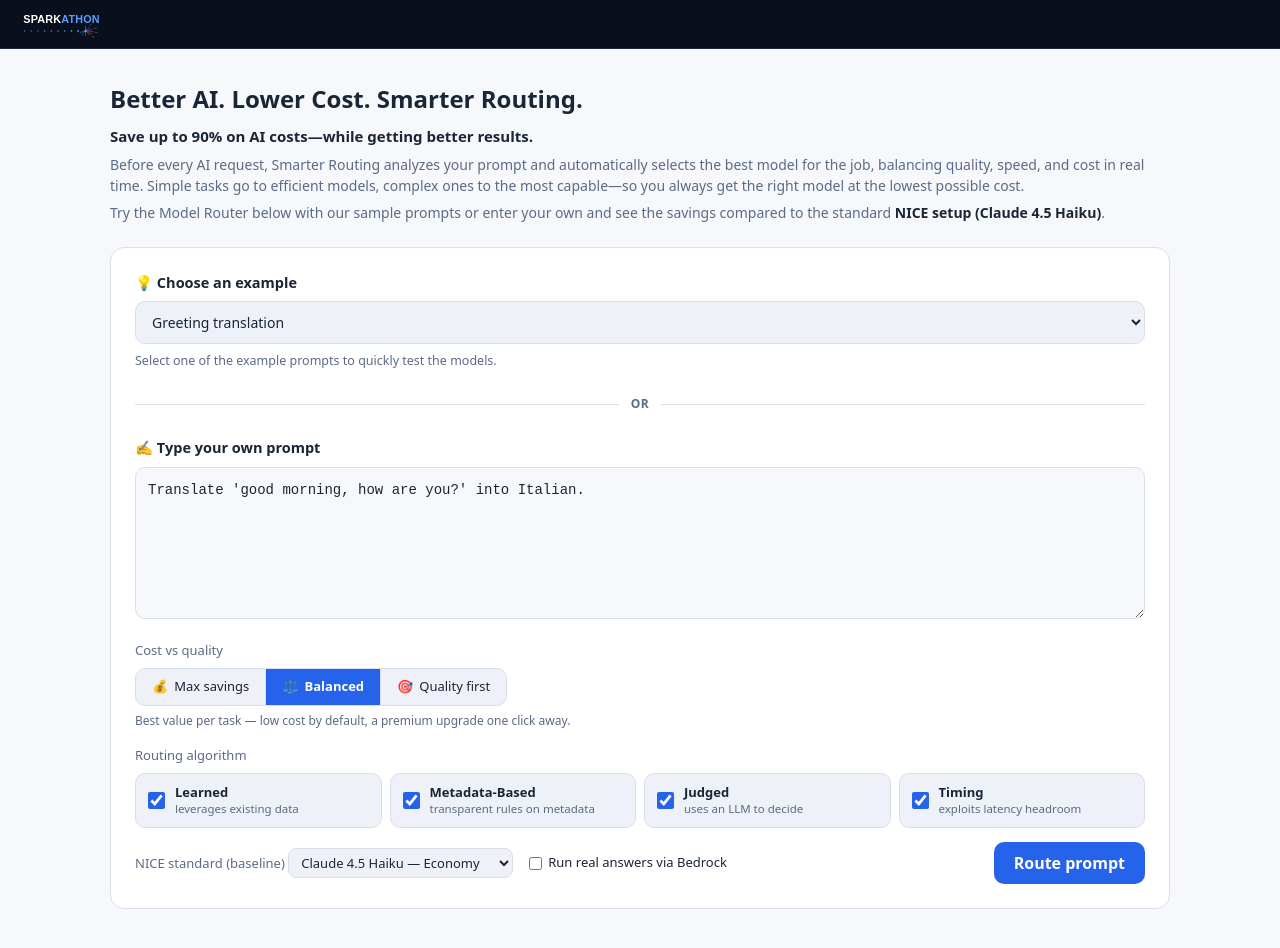
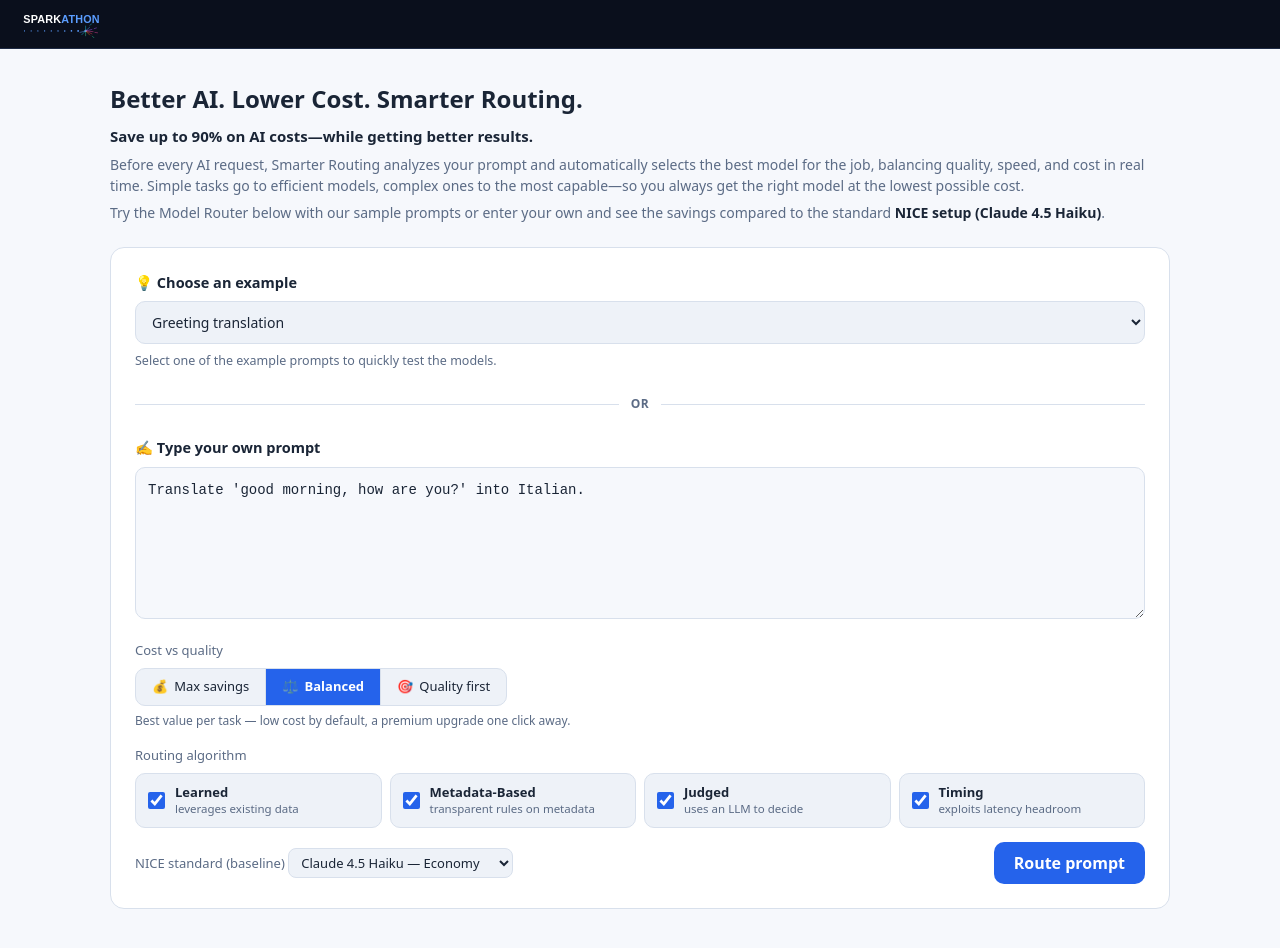
Before and after one commit to simoneNICE/sparkaton2026-simone, a Next.js app: page / in a window 1280 px wide. Shown: the top 948 px of the page. Built offline with nearby package versions, Linux system fonts and the light colour scheme.

Commit message:
Update page.tsx

```diff
--- a/app/page.tsx
+++ b/app/page.tsx
@@ -564,7 +564,6 @@ export default function Home() {
   const [result, setResult] = useState<RouteResult | null>(null);
   const [error, setError] = useState<string | null>(null);
   // Real-answer feature: run the routed model + NICE Default via Bedrock.
-  const [runReal, setRunReal] = useState(false);
   const [answers, setAnswers] = useState<AnswersResult | null>(null);
   const [answersLoading, setAnswersLoading] = useState(false);
   const [answersError, setAnswersError] = useState<string | null>(null);
@@ -948,26 +947,6 @@ export default function Home() {
               </select>
             </label>
 
-            {/* Optional: run the real answers (routed model + NICE Default) via Bedrock */}
-            <label
-              title="Run the routed model and the NICE Default on Bedrock to compare their real answers"
-              style={{
-                fontSize: 13,
-                color: "var(--text)",
-                display: "flex",
-                gap: 6,
-                alignItems: "center",
-                cursor: "pointer",
-              }}
-            >
-              <input
-                type="checkbox"
-                checked={runReal}
-                onChange={(e) => setRunReal(e.target.checked)}
-              />
-              Run real answers via Bedrock
-            </label>
-
             <button
               onClick={() => runRoute()}
               disabled={loading || !prompt.trim()}
@@ -1173,8 +1152,7 @@ export default function Home() {
             </section>
 
             {/* Real model answers — routed model vs NICE Default, via Bedrock */}
-            {runReal ? (
-              <section style={{ ...panel, padding: 18 }}>
+            <section style={{ ...panel, padding: 18 }}>
                 <div
                   style={{
                     display: "flex",
@@ -1253,22 +1231,6 @@ export default function Home() {
                   />
                 </div>
               </section>
-            ) : (
-              <section
-                style={{
-                  ...panel,
-                  padding: 16,
-                  borderStyle: "dashed",
-                  textAlign: "center",
-                  color: "var(--muted)",
-                  fontSize: 13,
-                }}
-              >
-                Tick <strong style={{ color: "var(--text)" }}>“Run real answers via Bedrock”</strong>{" "}
-                above to run the routed model and the NICE Default side by side. The routing
-                decision here is already final and real.
-              </section>
-            )}
           </>
         )}
       </div>
```
